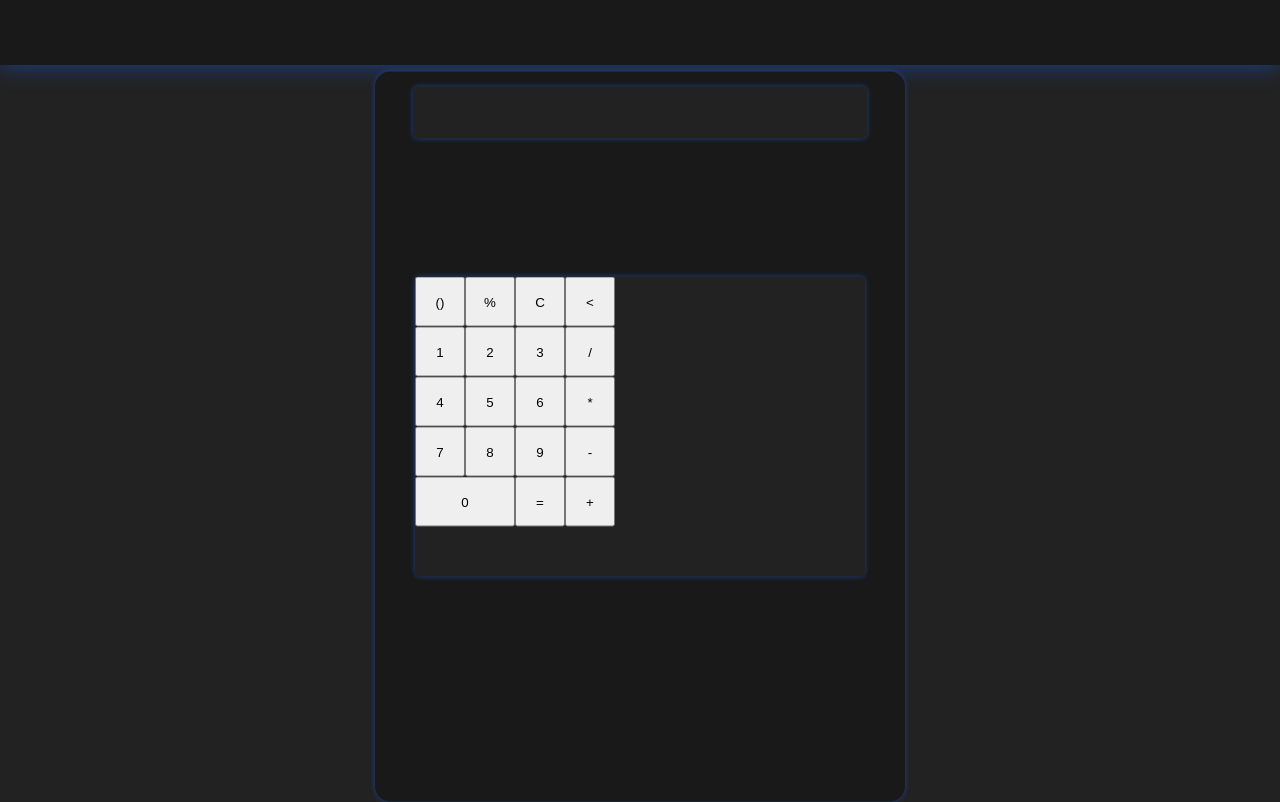
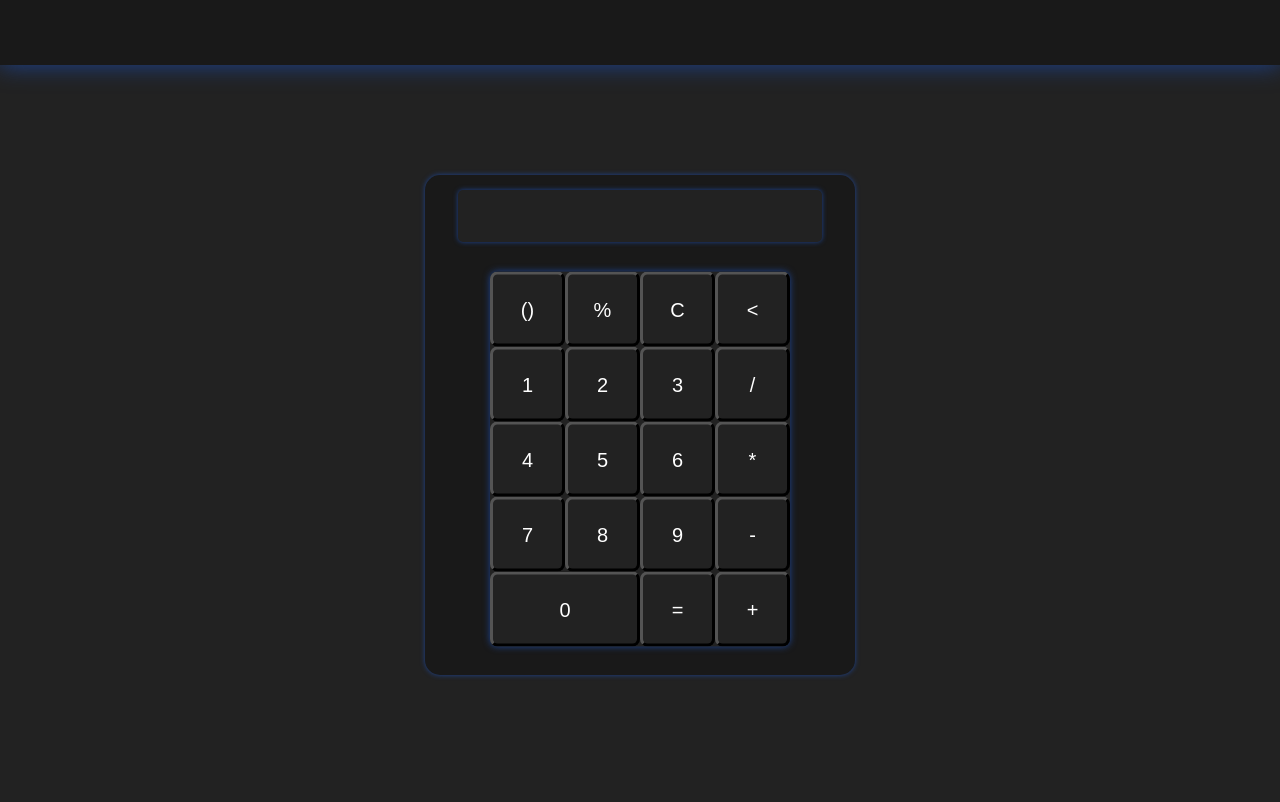
Before and after one commit to Holder-hash/react-calculator, a React (Create React App) app: page / in a window 1280 px wide. Built offline with nearby package versions, Linux system fonts and the light colour scheme.

Commit message:
calc btns styled

```diff
--- a/src/components/Calculator/Calculator.module.css
+++ b/src/components/Calculator/Calculator.module.css
@@ -3,8 +3,8 @@
   left: 50%;
   top: 50%;
   transform: translate(-50%, -45%);
-  width: 500px;
-  height: 700px;
+  width: 400px;
+  height: 470px;
   background-color: rgb(25, 25, 25);
   box-shadow: 0 0 5px rgb(29, 68, 146);
   border-radius: 15px;
@@ -26,23 +26,27 @@
   background-color: rgb(34, 34, 34);
   box-shadow: 0 0 5px rgb(29, 68, 146);
   font-size: 23px;
-  color: rgb(112, 129, 165);
+  color: white;
   text-align: center;
 }
 
 .calcButtons {
   position: relative;
-  width: 90%;
-  height: 300px;
+  width: 50%;
+  height: auto;
   margin: 0 auto;
   top: 20%;
   border-radius: 5px;
   background-color: rgb(34, 34, 34);
   box-shadow: 0 0 5px rgb(29, 68, 146);
+  transform: scale(1.5);
 }
 .calcButtons input {
   width: 50px;
   height: 50px;
+  background-color: rgb(34, 34, 34);
+  border-radius: 5px;
+  color: white;
 }
 .calcButtons div:nth-child(2) {
   display: flex;
--- a/src/components/Calculator/Calculator.module.scss
+++ b/src/components/Calculator/Calculator.module.scss
@@ -5,8 +5,8 @@
     left: 50%;
     top: 50%;
     transform: translate(-50%, -45%);
-    width: 500px;
-    height: 700px;
+    width: 400px;
+    height: 470px;
     background-color: $body-color_dark1;
     box-shadow: 0 0 5px $outline-color;
     border-radius: 15px;
@@ -30,15 +30,15 @@
         box-shadow: 0 0 5px $outline-color;
 
         font-size: 23px;
-        color: rgb(112, 129, 165);
+        color: white;
         text-align: center;
     }
 }
 
 .calcButtons {
     position: relative;
-    width: 90%;
-    height: 300px;
+    width: 50%;
+    height: auto;
     margin: 0 auto;
     top: 20%;
 
@@ -46,9 +46,14 @@
     background-color: $body-color-dark2;
     box-shadow: 0 0 5px $outline-color;
 
+    transform: scale(1.5);
+
     input {
         width: 50px;
         height: 50px;
+        background-color: $body-color-dark2;
+        border-radius: 5px;
+        color: white;
     }
 
     div:nth-child(2) {
```
Also changed, not shown: 1 other file (tests, documents, lock files or other folders).
